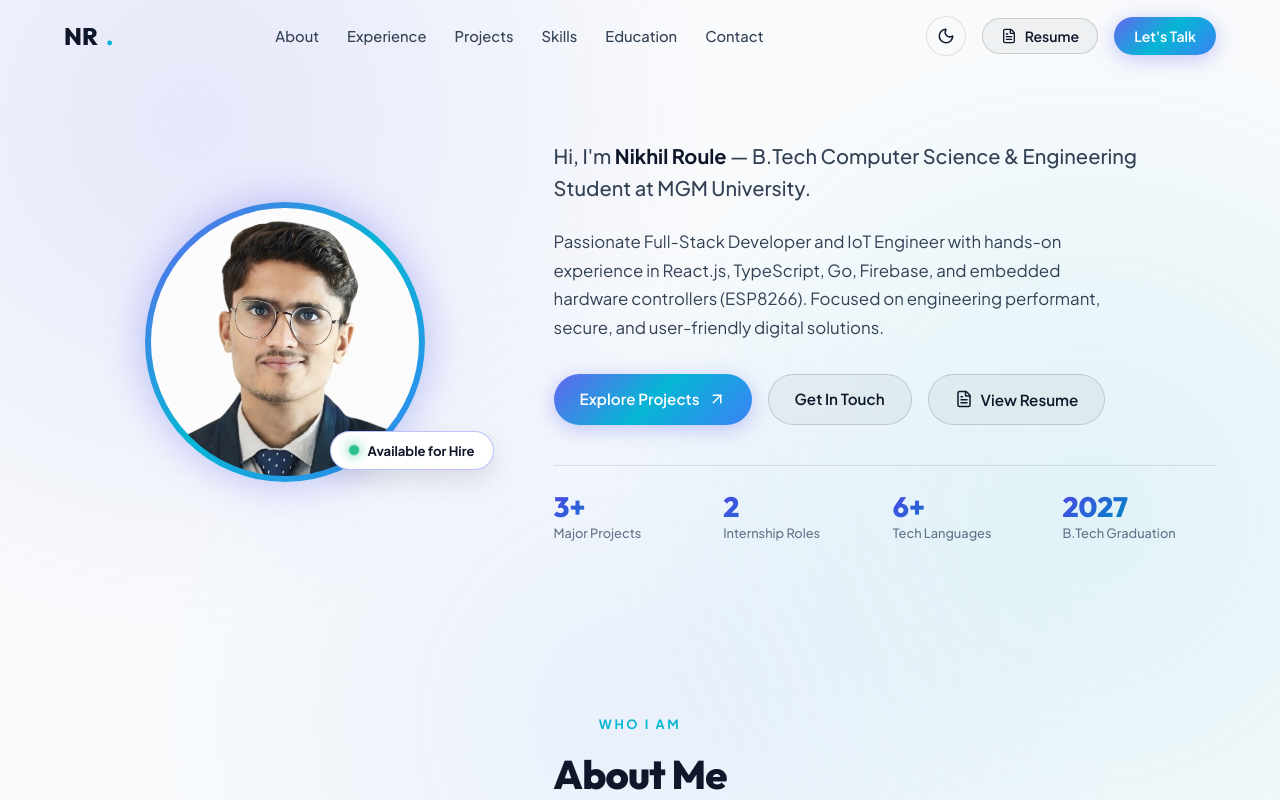
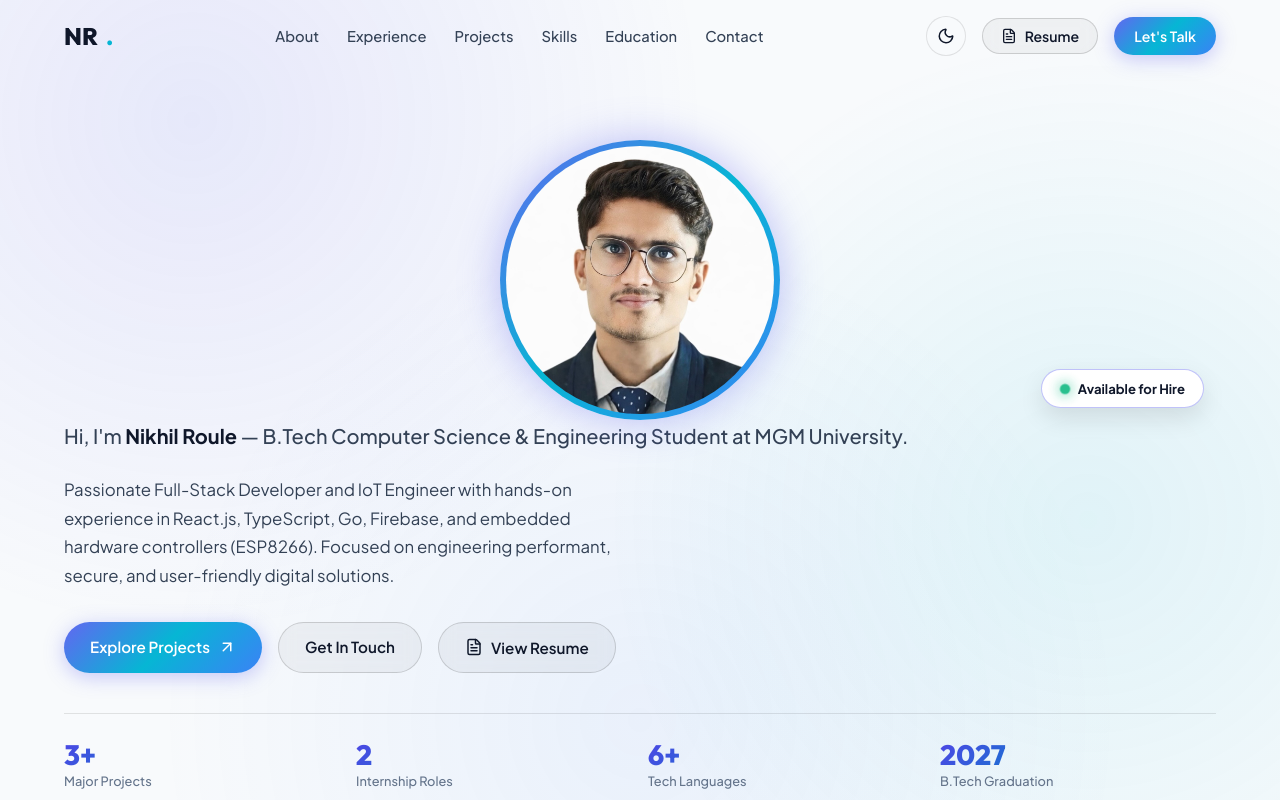
Before and after one commit to nikhilrofficial123/my-profile, a React (Vite) app: page / in a window 1280 px wide. Shown: the top 800 px of the page. Built offline with nearby package versions, Linux system fonts and the light colour scheme.

Commit message:
Auto update: 2026-09-26 08:49:39

```diff
--- a/src/App.jsx
+++ b/src/App.jsx
@@ -276,11 +276,12 @@ function App() {
       <main className="main-content">
         {/* ==================================================================== */}
         {/* HERO SECTION                                                         */}
-        {/* Layout: Profile photo positioned on the Left, Text content on Right   */}
+        {/* Layout: Profile photo aligned with title down to action buttons      */}
         {/* ==================================================================== */}
         <section id="home" className="hero-section">
           <div className="content-wrapper">
-            <div className="hero-grid">
+            {/* Hero Main Row: Avatar (Left) & Intro Text Block (Right) */}
+            <div className="hero-main-row">
               {/* Left Column: Avatar image in animated glowing border */}
               <div className="hero-avatar-wrapper">
                 <div className="avatar-glow-ring">
@@ -314,6 +315,8 @@ function App() {
                     <FileText size={18} /> View Resume
                   </button>
                 </div>
+              </div>
+            </div>
 
             {/* Achievement Statistics Counter Grid */}
             <div className="stats-grid">
@@ -332,8 +335,6 @@ function App() {
               <div className="stat-item">
                 <span className="stat-number gradient-text">2027</span>
                 <span className="stat-label">B.Tech Graduation</span>
-                  </div>
-                </div>
               </div>
             </div>
           </div>
```
Lines whose indentation alone changed are shown as unchanged.
